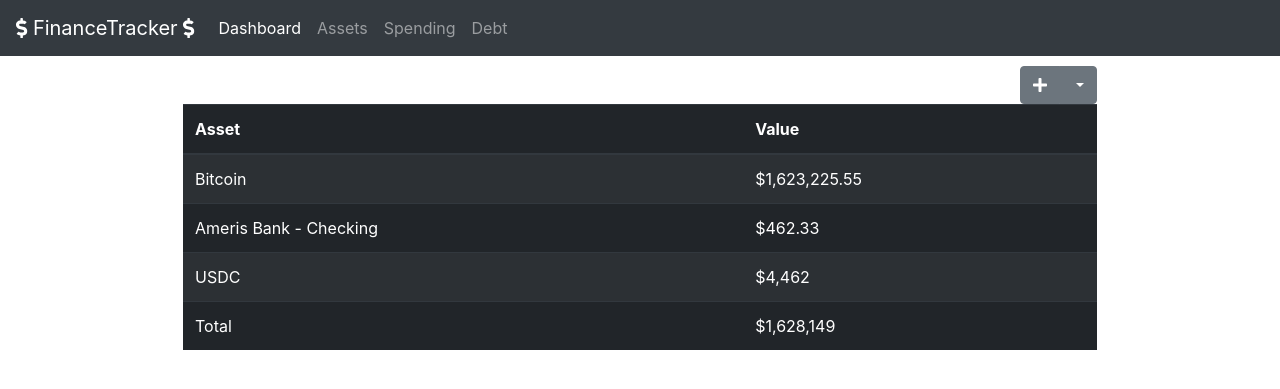
After one commit to Ttovey/FinanceTracker, a Flask app: page /assets in a window 1280 px wide. The commit adds this page. Shown: the top 389 px of the page. Run offline with Flask 2, Linux system fonts and the light colour scheme; some libraries are stand-ins or nearby versions.

Commit message:
Add Blueprints and Basic App Structure

```diff
--- /dev/null
+++ b/financeTracker/assets/routes.py
@@ -0,0 +1,8 @@
+from flask import render_template, Blueprint
+
+assets = Blueprint('assets', __name__)
+
+
+@assets.route('/assets')
+def asset():
+    return render_template('assets.html')
--- /dev/null
+++ b/financeTracker/config.py
@@ -0,0 +1,6 @@
+import os
+
+class Config:
+    SQLALCHEMY_TRACK_MODIFICATIONS = False
+    SECRET_KEY = os.environ.get('SECREY_KEY')
+    SQLALCHEMY_DATABASE_URI = "sqlite:///sitedb"
--- /dev/null
+++ b/financeTracker/static/js/assets.js
@@ -0,0 +1,19 @@
+console.log('connected')
+
+stripUSD = function (num) {
+    if (typeof (num) == 'string') {
+        num = num.replace('$', '').replaceAll(',', '');
+        return parseInt(num);
+    }
+}
+
+let total = document.getElementById('total');
+let values = document.querySelectorAll('#value');
+let calculateTotal = 0;
+
+values.forEach(value => {
+    num = stripUSD(value.innerHTML);
+    calculateTotal += num;
+})
+
+total.innerHTML = '$' + calculateTotal.toLocaleString('en-US');
--- /dev/null
+++ b/financeTracker/static/main.css
@@ -0,0 +1,27 @@
+.table-container {
+    display: flex;
+    flex-direction: column;
+    -webkit-box-align: center;
+    align-items: center;
+    -webkit-box-pack: start;
+    justify-content: flex-start;
+    padding-top: 10px;
+    padding-left: 55px;
+    padding-right: 55px;
+    width: 80%;
+    box-sizing: border-box;
+    margin-left: auto;
+    margin-right: auto;
+}
+
+.money {
+    align-self: flex-end;
+}
+
+.btn-group {
+    align-self: flex-end;
+}
+.table-top {
+    display: flex;
+    justify-content: space-between;
+}
--- /dev/null
+++ b/financeTracker/templates/assets.html
@@ -0,0 +1,66 @@
+{% extends "base.html" %}
+
+{% block content %}
+<div class='table-container'>
+
+    <div class="btn-group" role="group" aria-label="Button group with nested dropdown">
+        <button type="button" class="btn btn-secondary" title='Add Manual Row'><i class="fa fa-plus"></i></button>
+
+        <div class="btn-group" role="group">
+            <button id="btnGroupDrop1" type="button" class="btn btn-secondary dropdown-toggle" data-toggle="dropdown"
+                aria-haspopup="true" aria-expanded="false">
+            </button>
+            <div class="dropdown-menu" aria-labelledby="btnGroupDrop1">
+                <a class="dropdown-item" href="#">Dropdown link</a>
+                <a class="dropdown-item" href="#">Dropdown link</a>
+            </div>
+        </div>
+    </div>
+    <table class="table table-striped table-dark">
+        <thead>
+            <tr>
+                <th scope="col">Asset</th>
+                <th scope="col">Value</th>
+            </tr>
+        </thead>
+        <tbody>
+            <tr>
+                <td>Bitcoin</td>
+                <td id='value'>$1,623,225.55</td>
+            </tr>
+            <tr>
+                <td>Ameris Bank - Checking</td>
+                <td id='value'>$462.33</td>
+            </tr>
+            <tr>
+                <td>USDC</td>
+                <td id='value'>$4,462</td>
+            </tr>
+            <tr>
+                <td>Total</td>
+                <td id='total'></td>
+            </tr>
+        </tbody>
+    </table>
+</div>
+
+<!-- // stripUSD = function (num) {
+    //     if (typeof (num) == 'string') {
+    //         num = num.replace('$', '').replaceAll(',', '');
+    //         return parseInt(num);
+    //     }
+    // }
+
+    // let total = document.getElementById('total');
+    // let values = document.querySelectorAll('#value');
+    // let calculateTotal = 0;
+
+    // values.forEach(value => {
+    //     num = stripUSD(value.innerHTML);
+    //     calculateTotal += num;
+    // })
+
+    // total.innerHTML = '$' + calculateTotal.toLocaleString('en-US'); -->
+<script type="text/javascript" src="{{url_for('static', filename='js/assets.js')}}"></script>
+
+{% endblock %}
--- a/financeTracker/templates/base.html
+++ b/financeTracker/templates/base.html
@@ -12,20 +12,21 @@
     <link rel="stylesheet" href="https://stackpath.bootstrapcdn.com/bootstrap/4.1.0/css/bootstrap.min.css"
         integrity="sha384-9gVQ4dYFwwWSjIDZnLEWnxCjeSWFphJiwGPXr1jddIhOegiu1FwO5qRGvFXOdJZ4" crossorigin="anonymous">
     <!-- Our Custom CSS -->
-    <link rel="stylesheet" href="style.css">
+    <link rel="stylesheet" href="../static/main.css">
 
     <!-- Font Awesome JS -->
-    <script defer src="https://use.fontawesome.com/releases/v5.0.13/js/solid.js"
+    <script defer src="http://use.fontawesome.com/releases/v5.0.13/js/solid.js"
         integrity="sha384-tzzSw1/Vo+0N5UhStP3bvwWPq+uvzCMfrN1fEFe+xBmv1C/AtVX5K0uZtmcHitFZ"
         crossorigin="anonymous"></script>
-    <script defer src="https://use.fontawesome.com/releases/v5.0.13/js/fontawesome.js"
+    <script defer src="http://use.fontawesome.com/releases/v5.0.13/js/fontawesome.js"
         integrity="sha384-6OIrr52G08NpOFSZdxxz1xdNSndlD4vdcf/q2myIUVO0VsqaGHJsB0RaBE01VTOY"
         crossorigin="anonymous"></script>
 </head>
 
 <body>
     <nav class="navbar navbar-expand-lg navbar-dark bg-dark">
-        <a class="navbar-brand" href="#">FinanceTracker</a>
+        <a class="navbar-brand" href="{{ url_for('main.index') }}"><i class="fas fa-dollar-sign"></i> FinanceTracker <i
+                class="fas fa-dollar-sign"></i></a>
         <button class="navbar-toggler" type="button" data-toggle="collapse" data-target="#navbarSupportedContent"
             aria-controls="navbarSupportedContent" aria-expanded="false" aria-label="Toggle navigation">
             <span class="navbar-toggler-icon"></span>
@@ -34,16 +35,17 @@
         <div class="collapse navbar-collapse" id="navbarSupportedContent">
             <ul class="navbar-nav mr-auto">
                 <li class="nav-item active">
-                    <a class="nav-link" href="#">Dashboard<span class="sr-only">(current)</span></a>
+                    <a class="nav-link" href="{{ url_for('main.index') }}">Dashboard<span
+                            class="sr-only">(current)</span></a>
                 </li>
                 <li class="nav-item">
-                    <a class="nav-link" href="#">Assets</a>
+                    <a class="nav-link" href="{{ url_for('assets.asset') }}">Assets</a>
                 </li>
                 <li class="nav-item">
-                    <a class="nav-link" href="#">Spending</a>
+                    <a class="nav-link" href="{{ url_for('spending.spend') }}">Spending</a>
                 </li>
                 <li class="nav-item">
-                    <a class="nav-link" href="#">Debt</a>
+                    <a class="nav-link" href="{{ url_for('debts.debt') }}">Debt</a>
                 </li>
             </ul>
         </div>
--- /dev/null
+++ b/financeTracker/templates/debts.html
@@ -0,0 +1,5 @@
+{% extends "base.html" %}
+
+{% block content %}
+<h1>Debts Page</h1>
+{% endblock %}
--- /dev/null
+++ b/financeTracker/templates/spending.html
@@ -0,0 +1,5 @@
+{% extends "base.html" %}
+
+{% block content %}
+<h1>Spending Page</h1>
+{% endblock %}
--- a/run.py
+++ b/run.py
@@ -1,4 +1,6 @@
-from financeTracker import app
+from financeTracker import create_app
+
+app = create_app()
 
 if __name__ == '__main__':
     app.run(debug=True)
```
Also changed, not shown: financeTracker/__init__.py (+17 -7 lines), financeTracker/debts/routes.py (added, +8 -0 lines), financeTracker/main/routes.py (added, +8 -0 lines), financeTracker/routes.py (deleted, +0 -7 lines), financeTracker/spending/routes.py (added, +8 -0 lines), README.md (added), financeTracker/assets/__init__.py (added), financeTracker/debts/__init__.py (added), financeTracker/main/__init__.py (added), financeTracker/spending/__init__.py (added), 1 other file.
